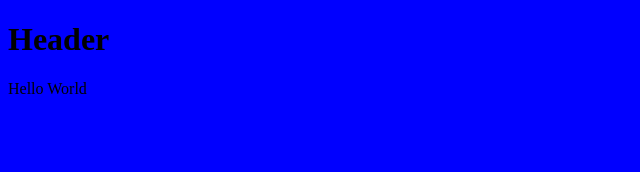
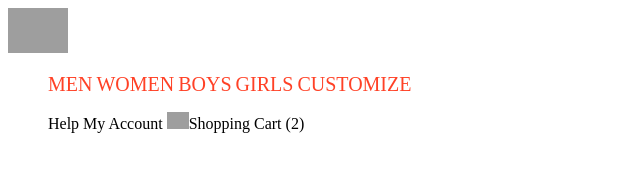
Before and after one commit to angie1126/Foundations, a plain HTML site: page index.html in a window 1280 px wide. Shown: the whole page, without its empty margins (0-640 px from the left). Drawn offline with Linux system fonts and the light colour scheme; grey boxes are pictures that could not be loaded.

Commit message:
Add files via upload

```diff
--- a/index.html
+++ b/index.html
@@ -6,7 +6,30 @@
     <title></title>
   </head>
   <body>
-    <h1>Header</h1>
-    Hello World
-  </body>
+    <Header>
+      <div>
+        <img class="logo" src="https://github.com/carolinacodeschool/foundations-front-end-engineering/blob/master/assignments/images/day-1-logo.jpg?raw=true">
+        <nav class="first-nav">
+          <ul>
+            <li><a href="#">Men</a></li>
+            <li><a href="#">Women</a></li>
+            <li><a href="#">Boys</a></li>
+            <li><a href="#">Girls</a></li>
+            <li><a href="#">Customize</a></li>
+          </ul>
+    </nav>
+</div>
+
+<div>
+  <nav class="second-nav">
+    <ul>
+      <li>Help</li>
+      <li>My Account</li>
+      <li><img src="https://github.com/carolinacodeschool/foundations-front-end-engineering/blob/master/assignments/images/day-1-cart.jpg?raw=true" <ul>Shopping Cart (2)</ul>
+    </ul>
+    <div>
+    </nav>
+
+  </header>
+
 </html>
--- a/styles.css
+++ b/styles.css
@@ -1,3 +1,26 @@
-body {
-background: blue;
+.logo {
+  width: 60px;
 }
+
+header li {
+ display:inline;
+}
+
+header a {
+  text-decoration: none;
+}
+
+.first-nav a {
+  font-size: 20px;
+color: #ff4126;
+text-transform: uppercase;
+}
+
+.second-nav a {
+  font-size: 15px;
+  color: #FF9390;
+}
+
+.second-nav img {
+  width: 22px;
+}
```
